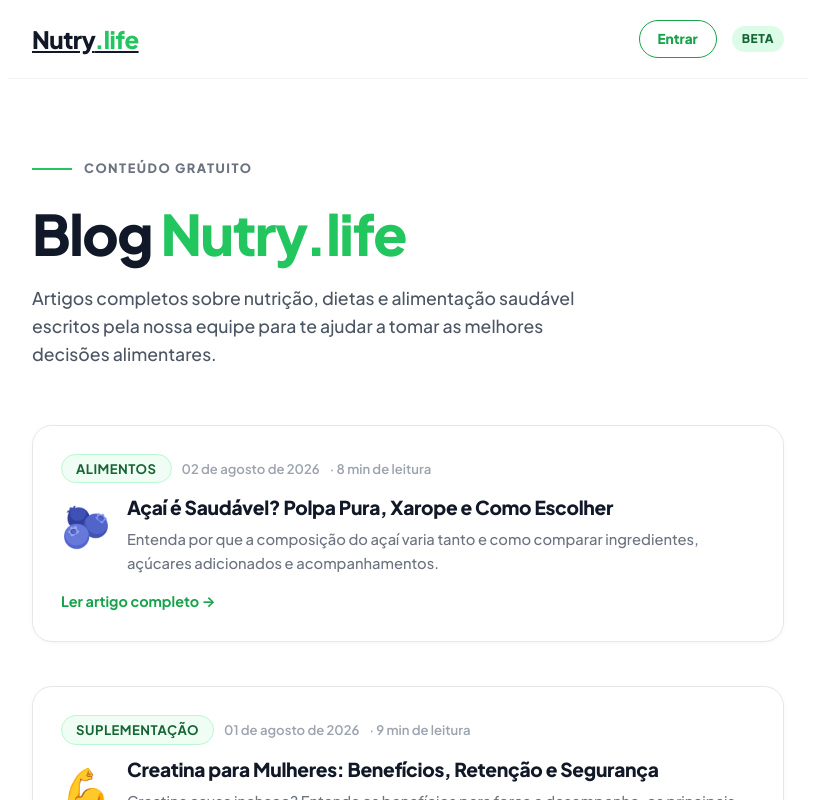
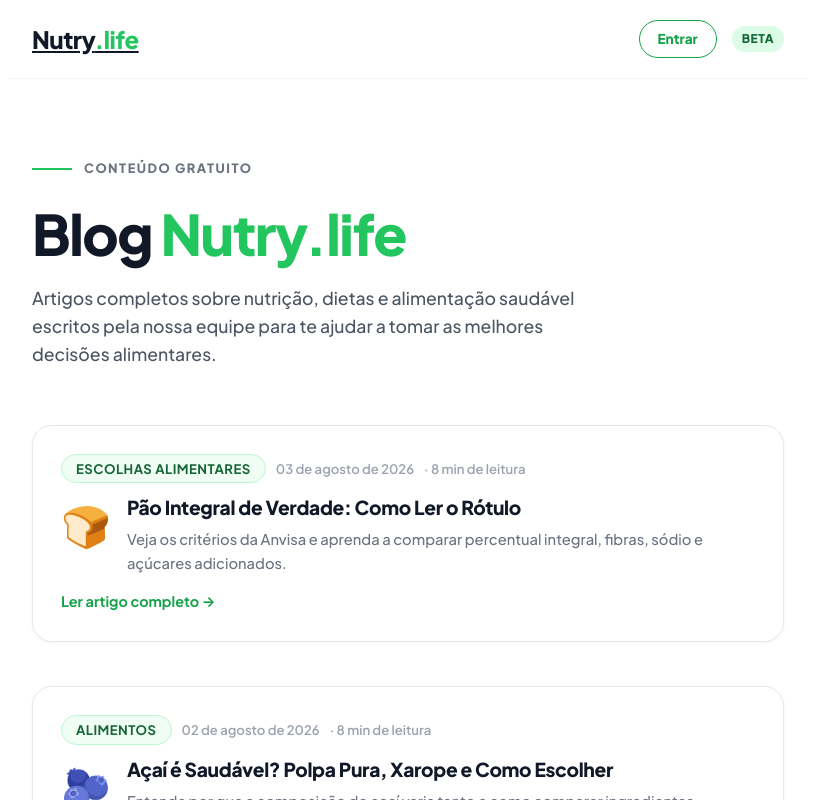
Before and after one commit to elevanceseguros/Nutri, a Next.js app: page /blog in a window 1280 px wide. Shown: the top 800 px of the page, without its empty margins (232-1047 px from the left). Built offline with nearby package versions, Linux system fonts and the light colour scheme.

Commit message:
feat(blog): adiciona artigo de pão integral ao índice

```diff
--- a/src/app/blog/page.tsx
+++ b/src/app/blog/page.tsx
@@ -14,6 +14,15 @@ export const metadata: Metadata = {
 };
 
 const posts = [
+  {
+    slug: "pao-integral-de-verdade-como-ler-rotulo",
+    titulo: "Pão Integral de Verdade: Como Ler o Rótulo",
+    descricao: "Veja os critérios da Anvisa e aprenda a comparar percentual integral, fibras, sódio e açúcares adicionados.",
+    data: "03 de agosto de 2026",
+    tempo: "8 min de leitura",
+    tag: "Escolhas Alimentares",
+    emoji: "🍞",
+  },
   {
     slug: "acai-e-saudavel-polpa-pura-xarope",
     titulo: "Açaí é Saudável? Polpa Pura, Xarope e Como Escolher",
```
